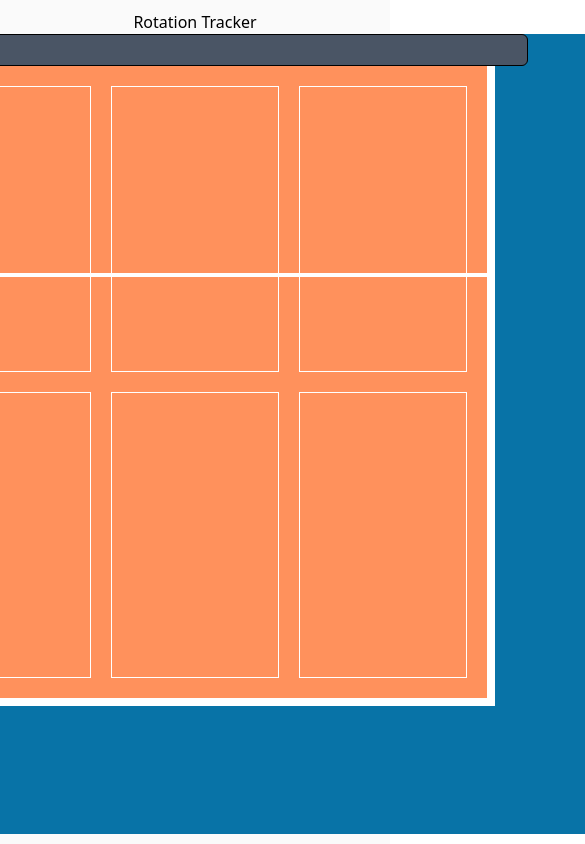
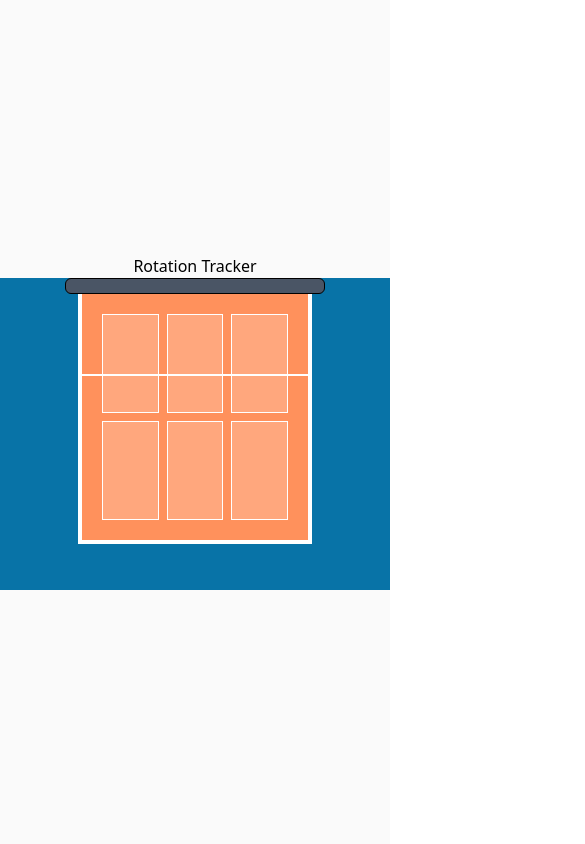
Before and after one commit to jgretton/rotation-tracker, a Next.js app: page / in a window 390 px wide. Shown: the top 844 px of the page, 585 px wide, since content can reach past the window. Built offline with nearby package versions, Linux system fonts and the light colour scheme.

Commit message:
Update volleyballCourt
Added aspect ratio and updated styles for mobile.

```diff
--- a/app/components/volleyball-court.tsx
+++ b/app/components/volleyball-court.tsx
@@ -6,20 +6,21 @@ export default function VolleyballCourt({
 	return (
 		<div
 			id="half-court-boundaries"
-			className="w-[1000px] h-[800px] bg-[#0873A7] relative"
+			// className="w-[1000px] h-[800px] bg-[#0873A7] relative"
+			className="max-w-7xl w-full aspect-5/4 bg-[#0873A7] relative"
 		>
 			<div
 				id="net"
-				className=" w-4/6 h-8 rounded-md bg-gray-600 border border-black mx-auto"
+				className=" w-4/6  h-4 md:h-8 rounded-md bg-gray-600 border border-black mx-auto"
 			/>
 
 			<div
 				id="half-court"
-				className="w-3/5 h-4/5 bg-[#FF915C] mx-auto relative border-white border-8 border-t-0"
+				className="w-3/5 h-4/5 bg-[#FF915C] mx-auto relative border-white border-4 md:border-8 border-t-0 md:border-t-0"
 			>
 				<div
 					id="3m-line"
-					className="absolute w-full h-1/3 border-b-4 border-white"
+					className="absolute w-full h-1/3 border-b-2 md:border-b-4 border-white"
 				/>
 
 				{children}
--- a/app/page.tsx
+++ b/app/page.tsx
@@ -6,13 +6,13 @@ export default function Home() {
 		<div className="flex flex-col min-h-screen items-center justify-center bg-zinc-50 font-sans">
 			<h1>Rotation Tracker</h1>
 			<VolleyballCourt>
-				<div className="size-full grid grid-cols-3 grid-rows-2 gap-5 p-5">
-					<div className="size-full border border-white"></div>
-					<div className="size-full border border-white"></div>
-					<div className="size-full border border-white"></div>
-					<div className="size-full border border-white"></div>
-					<div className="size-full border border-white"></div>
-					<div className="size-full border border-white"></div>
+				<div className="size-full grid grid-cols-3 grid-rows-2 md:gap-5 gap-2 p-5">
+					<div className="size-full border border-white bg-white/20"></div>
+					<div className="size-full border border-white bg-white/20"></div>
+					<div className="size-full border border-white bg-white/20"></div>
+					<div className="size-full border border-white bg-white/20"></div>
+					<div className="size-full border border-white bg-white/20"></div>
+					<div className="size-full border border-white  bg-white/20"></div>
 				</div>
 			</VolleyballCourt>
 		</div>
```
